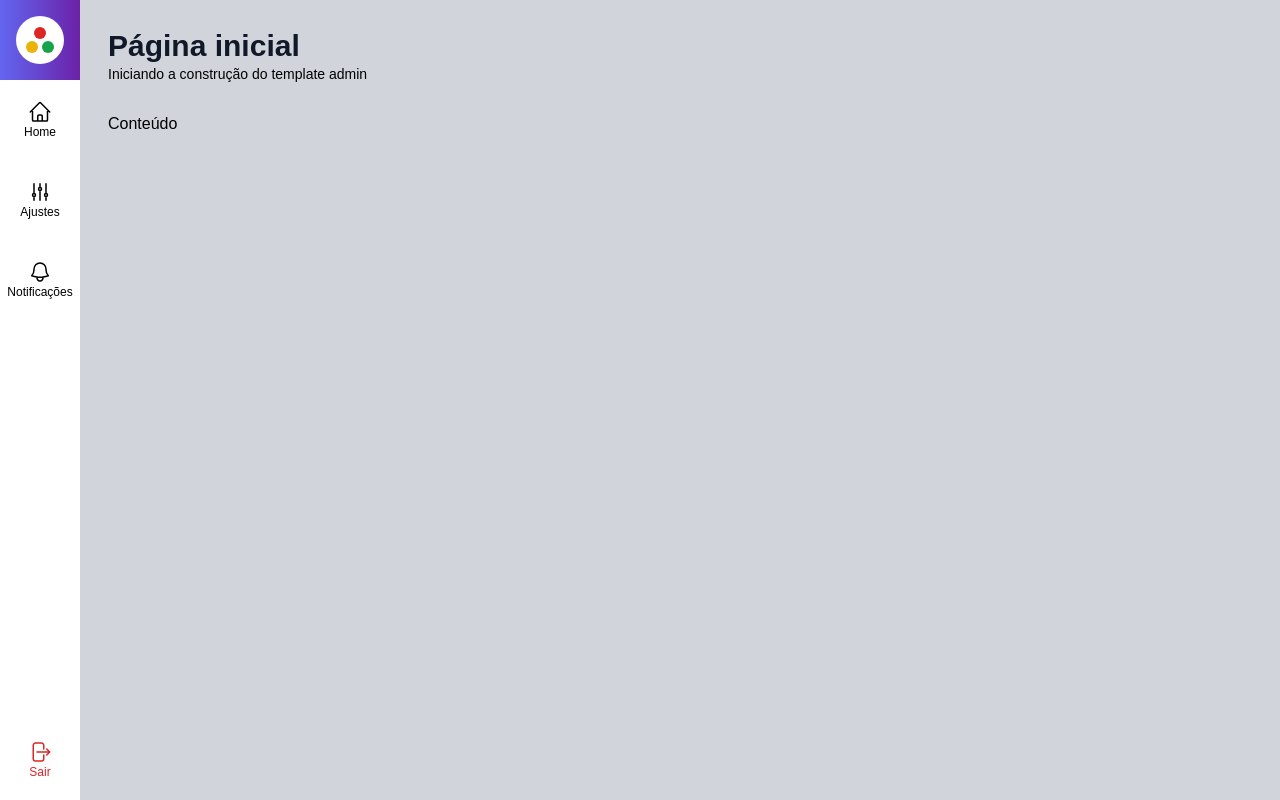
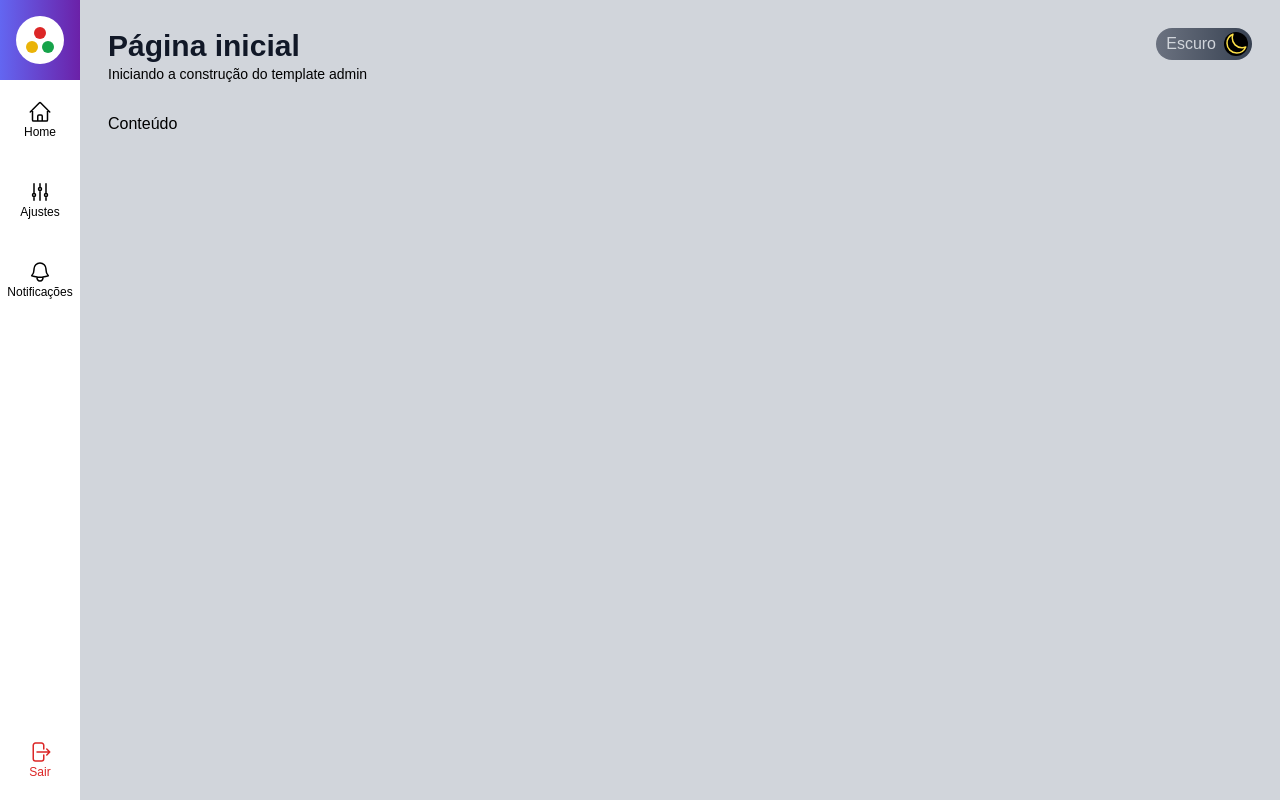
Before and after one commit to X-SpeedBlack-X/template-admin, a Next.js app: page / in a window 1280 px wide. Built offline with nearby package versions, Linux system fonts and the light colour scheme.

Commit message:
feat(heading): add ButtonTheme, useAppData and types

```diff
--- a/src/components/template/Heading.tsx
+++ b/src/components/template/Heading.tsx
@@ -1,3 +1,5 @@
+import useAppData from "../../data/hook/useAppData";
+import { ButtonTheme } from "./ButtonTheme";
 import { Title } from "./Title";
 
 type HeadingProps = {
@@ -6,9 +8,13 @@ type HeadingProps = {
 };
 
 export function Heading(props: HeadingProps) {
+  const { theme, changeTheme } = useAppData();
   return (
-    <div>
+    <div className="flex">
       <Title title={props.title} subtitle={props.subtitle} />
+      <div className="flex flex-grow justify-end">
+        <ButtonTheme theme={theme} changeTheme={changeTheme} />
+      </div>
     </div>
   );
 }
```
